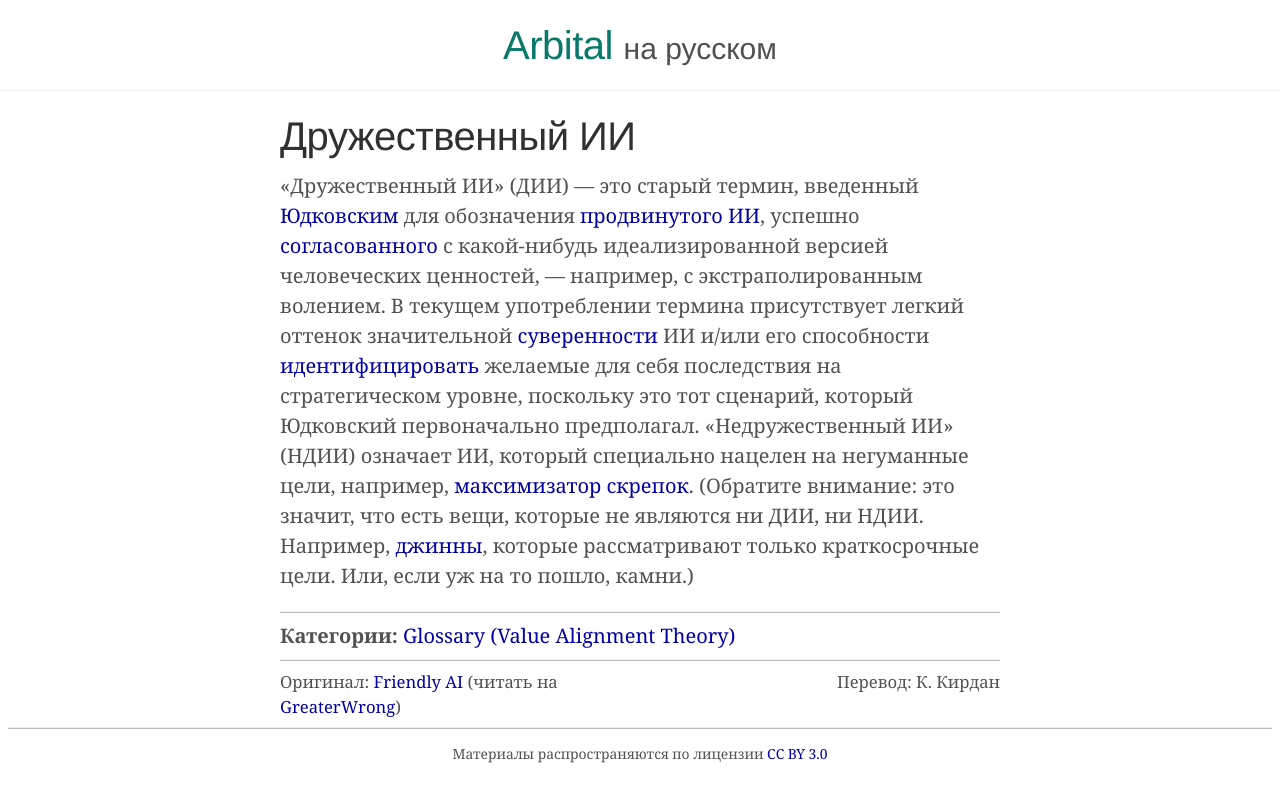
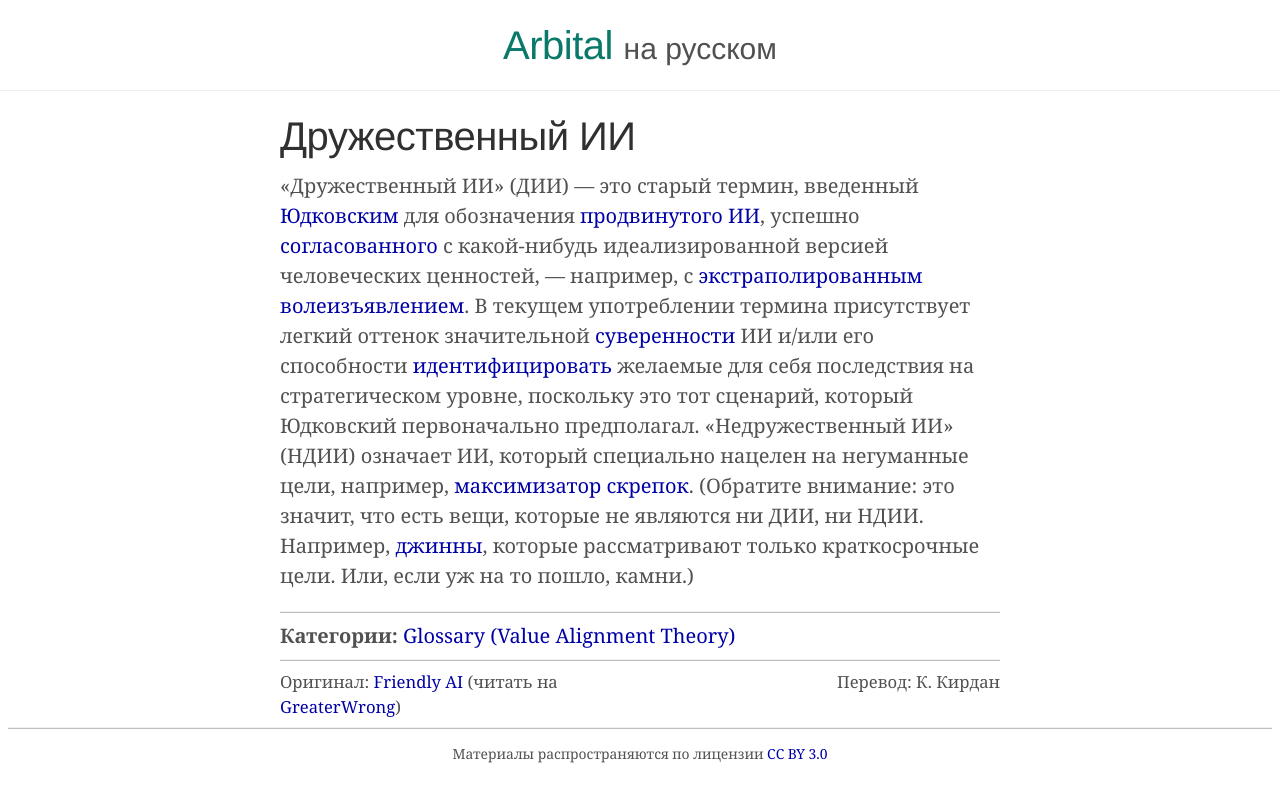
Before and after one commit to Arbital-RU/arbital-ru.github.io, a Jekyll site: the page built from _posts/2024-05-26-FAI.md, in a window 1280 px wide. Shown: the top 802 px of the page. Built offline with Jekyll 4.4.1, drawn with Linux system fonts in a browser that asks for light colours.

Commit message:
Update 2024-05-26-FAI.md

```diff
--- a/_posts/2024-05-26-FAI.md
+++ b/_posts/2024-05-26-FAI.md
@@ -6,6 +6,6 @@ excerpt: "«Дружественный ИИ» (ДИИ) — это старый
 original: https://arbital.com/p/FAI
 license: https://creativecommons.org/licenses/by/3.0/deed.ru
 ---
-«Дружественный ИИ» (ДИИ) — это старый термин, введенный [Юдковским][EliezerYudkowsky] для обозначения [продвинутого ИИ][advanced_agent], успешно [согласованного][value_alignment_problem] с какой-нибудь идеализированной версией человеческих ценностей, — например, с экстраполированным волением. В текущем употреблении термина присутствует легкий оттенок значительной [суверенности][Sovereign] ИИ и/или его способности [идентифицировать][value_identification] желаемые для себя последствия на стратегическом уровне, поскольку это тот сценарий, который Юдковский первоначально предполагал. «Недружественный ИИ» (НДИИ) означает ИИ, который специально нацелен на негуманные цели, например, [максимизатор скрепок][paperclip_maximizer]. (Обратите внимание: это значит, что есть вещи, которые не являются ни ДИИ, ни НДИИ. Например, [джинны][task_agi], которые рассматривают только краткосрочные цели. Или, если уж на то пошло, камни.)
+«Дружественный ИИ» (ДИИ) — это старый термин, введенный [Юдковским][EliezerYudkowsky] для обозначения [продвинутого ИИ][advanced_agent], успешно [согласованного][value_alignment_problem] с какой-нибудь идеализированной версией человеческих ценностей, — например, с [экстраполированным волеизъявлением][cev]. В текущем употреблении термина присутствует легкий оттенок значительной [суверенности][Sovereign] ИИ и/или его способности [идентифицировать][value_identification] желаемые для себя последствия на стратегическом уровне, поскольку это тот сценарий, который Юдковский первоначально предполагал. «Недружественный ИИ» (НДИИ) означает ИИ, который специально нацелен на негуманные цели, например, [максимизатор скрепок][paperclip_maximizer]. (Обратите внимание: это значит, что есть вещи, которые не являются ни ДИИ, ни НДИИ. Например, [джинны][task_agi], которые рассматривают только краткосрочные цели. Или, если уж на то пошло, камни.)
 
 {% include routes.html %}
```
